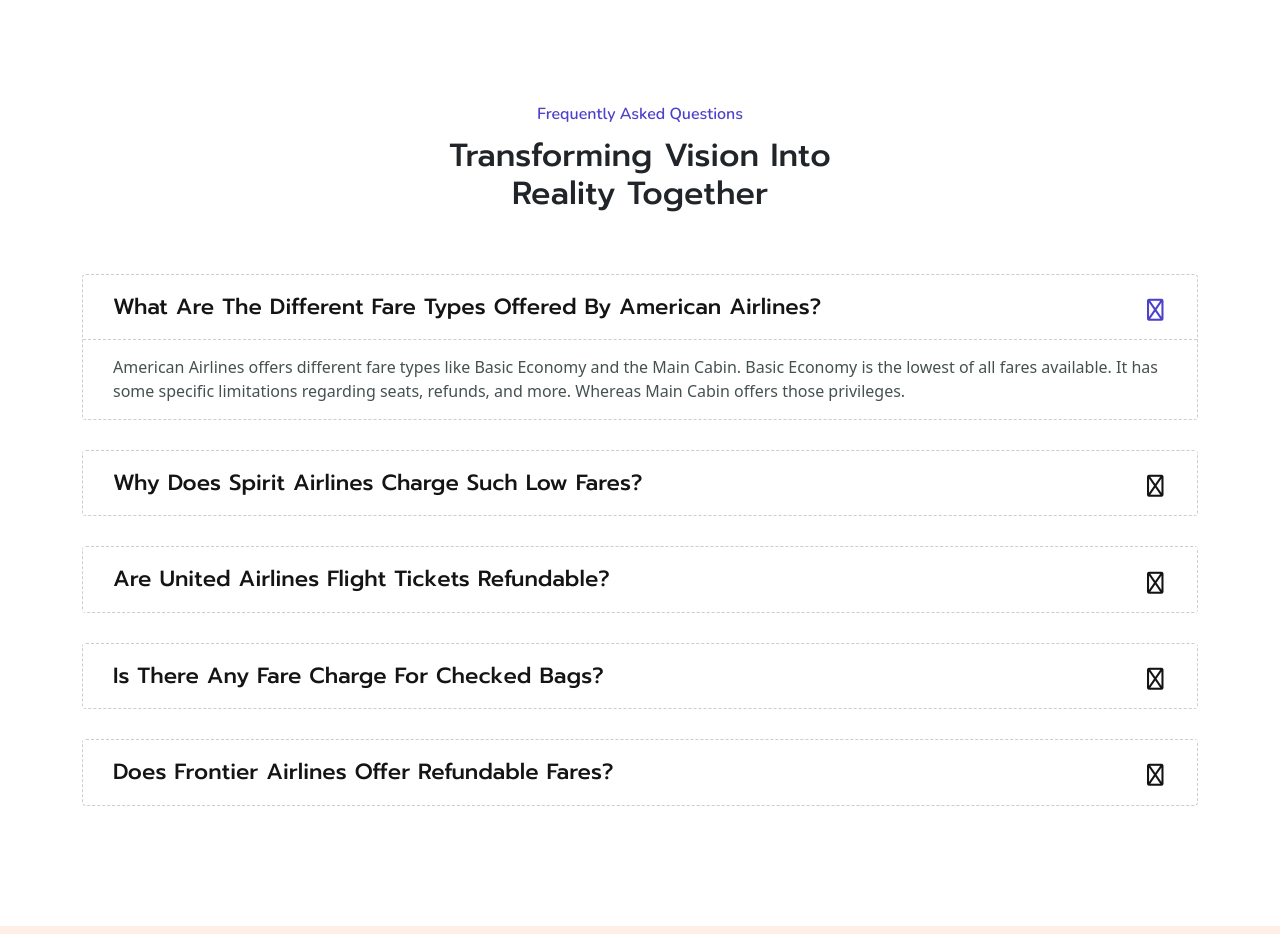
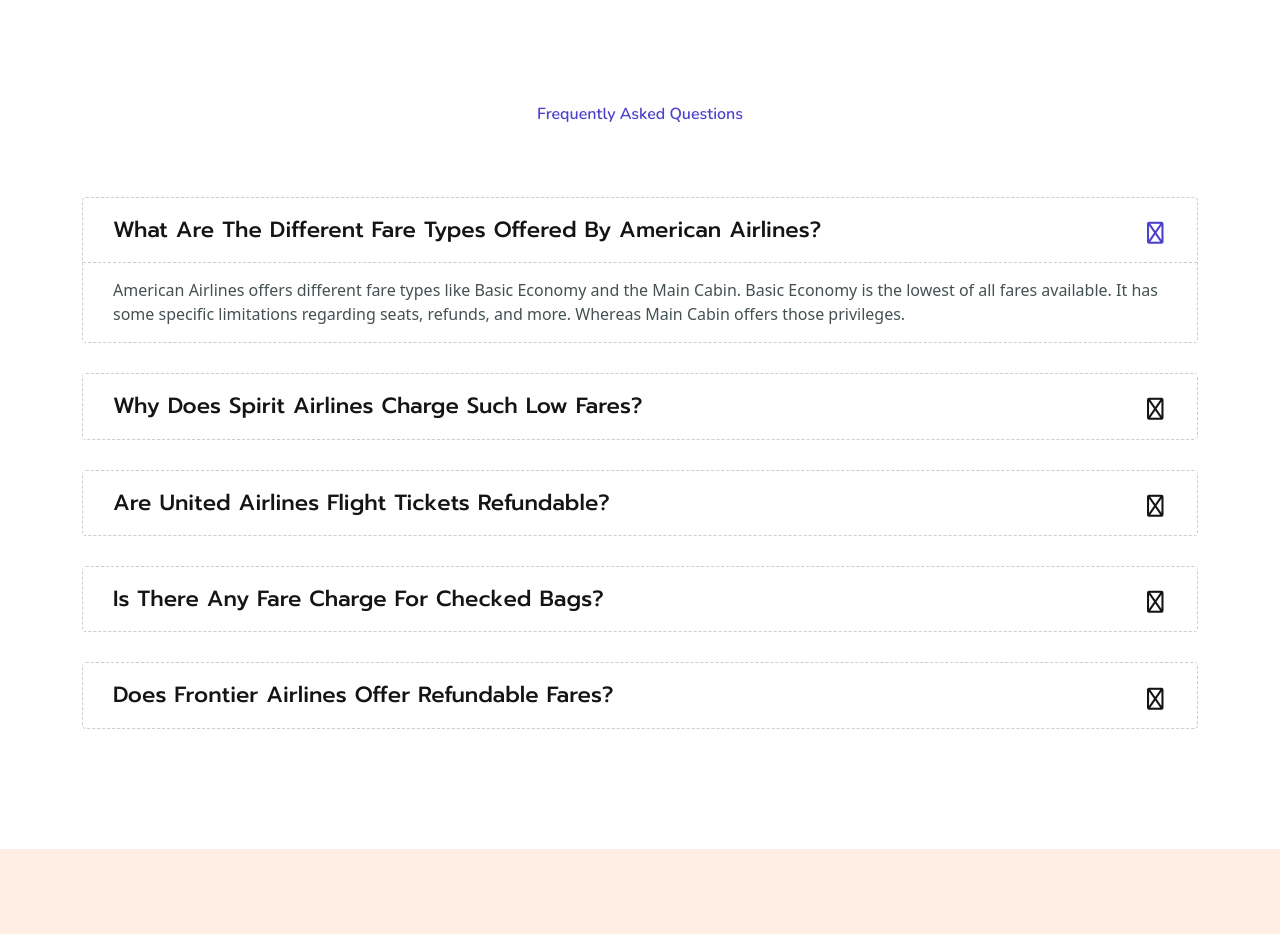
Before and after one commit to acedeveloper-byte/farelobby.com, a Next.js app: page / in a window 1280 px wide. Shown: the part 4020-4954 px from the top of the page. Built offline with nearby package versions, Linux system fonts and the light colour scheme.

Commit message:
removed FAq HEADLlINE

```diff
--- a/app/page.js
+++ b/app/page.js
@@ -410,7 +410,6 @@
         <div class="container">
           <div class="section-title style-2 text-center">
             <span class="wow fadeInUp">Frequently Asked Questions</span>
-            <h2 class="wow fadeInUp" data-wow-delay=".3s">Transforming Vision into <br /> Reality Together</h2>
           </div>
 
           <Row>
```
